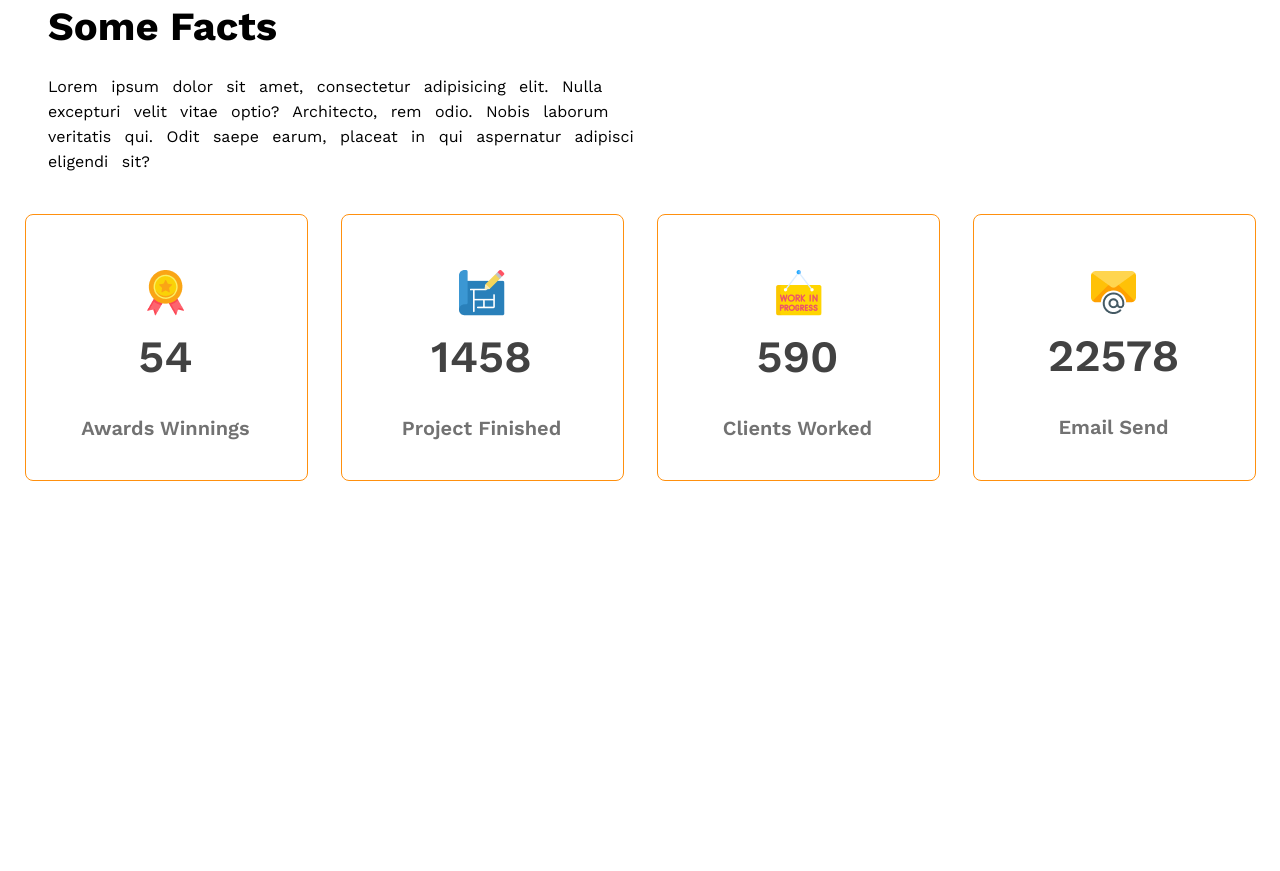
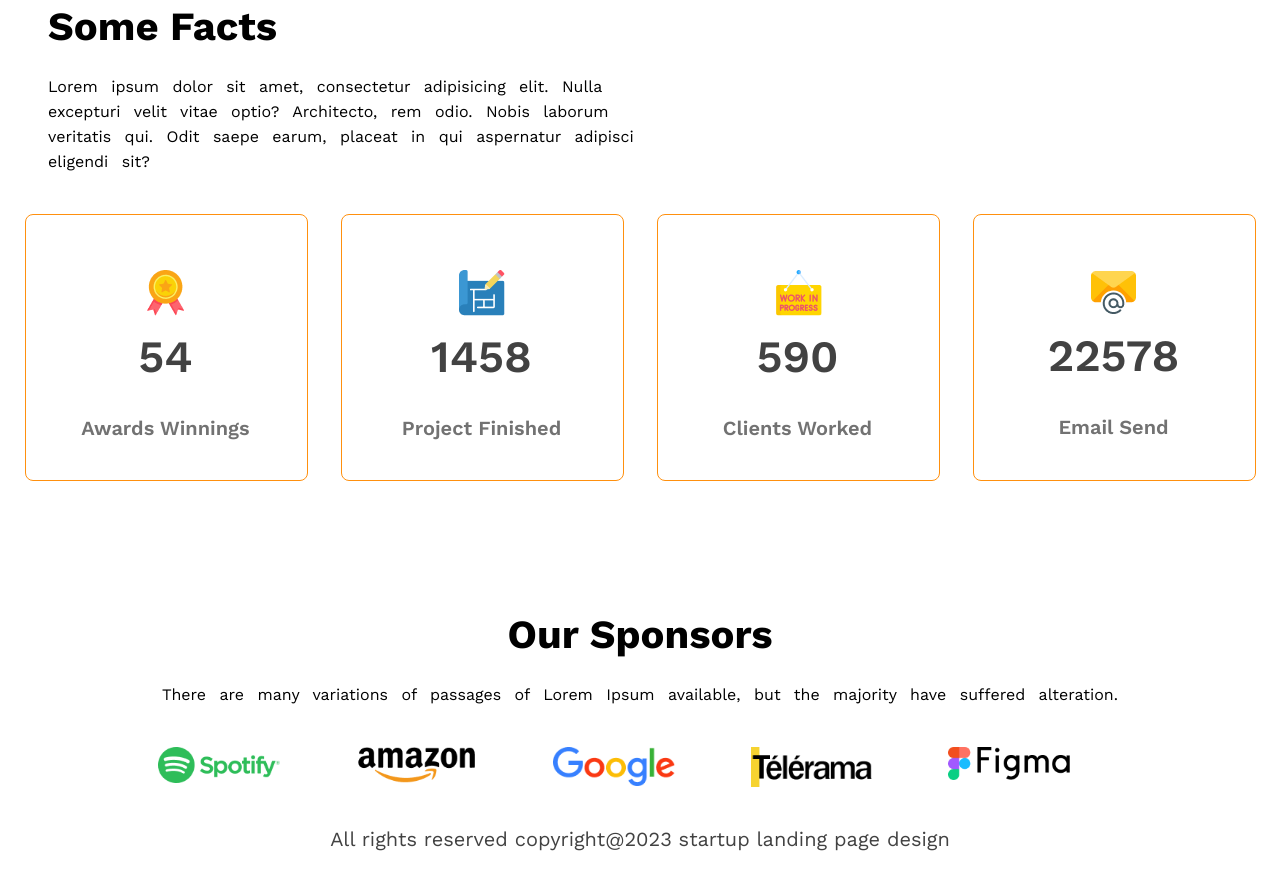
Before and after one commit to King-coder940/G3-architect-responsive-website, a plain HTML site: page index.html in a window 1280 px wide. Shown: the part 1923-2794 px from the top of the page. Before the commit the page ends 2412 px from the top, so only its background shows below. Drawn offline with nearby package versions, Linux system fonts and the light colour scheme.

Commit message:
end section added

```diff
--- a/index.html
+++ b/index.html
@@ -86,6 +86,23 @@
 
 
           </section>
+          <section class="sponsors">
+            <div class="sponsor-facts">
+                <h3 class="section-title">Our Sponsors</h3>
+                <p class="section-description">There are many variations of passages of Lorem Ipsum available, but the majority have suffered alteration.</p>
+            </div>
+            <div class="icon-cards">
+                <img src="images/sponsors/spotify.png" alt="">
+                <img src="images/sponsors/amazon.png" alt="">
+                <img src="images/sponsors/google.png" alt="">
+                <img src="images/sponsors/telerama.png" alt="">
+                <img src="images/sponsors/figma.png" alt="">
+            </div>
+
+          </section>
+          <footer>
+            <p class="footer-title text-gray ">All rights reserved copyright@2023 startup landing page design</p>
+          </footer>
 
 
 
--- a/styles/styles,.css
+++ b/styles/styles,.css
@@ -176,6 +176,29 @@ main> section{
     max-width: 50%;
     margin-bottom: 40px;
   }
+  .sponsor-facts{
+    text-align: center;
+
+  }
+  .icon-cards{
+    display: grid;
+    grid-template-columns: repeat(5,1fr);
+    margin-left: 150px;
+    margin-right: 150px;
+    margin-top: 40px;
+    gap: 24px;
+
+  }
+  .icon-cards > img{
+    width: 70%;
+
+  }
+  .footer-title{
+    text-align: center;
+    font-size: 1.25rem;
+    margin-top: 40px;
+
+  }
 
   @media screen and (max-width:576px) {
     .navbar,
@@ -183,7 +206,8 @@ main> section{
     .teams{
       flex-direction: column;
     }
-    .team-image-container{
+    .team-image-container,
+    .facts-container{
       grid-template-columns: repeat(1,1fr);
     }
     .features{
@@ -198,6 +222,12 @@ main> section{
       margin: 0 auto;
       margin-bottom: 20px;
     }
+    .facts-container{
+      justify-items: center;
+      gap: 24px;
+    }
+
+
   }
     /* medium device */
     @media screen  and (min-width:576px) and (max-width:992px)  {
```
